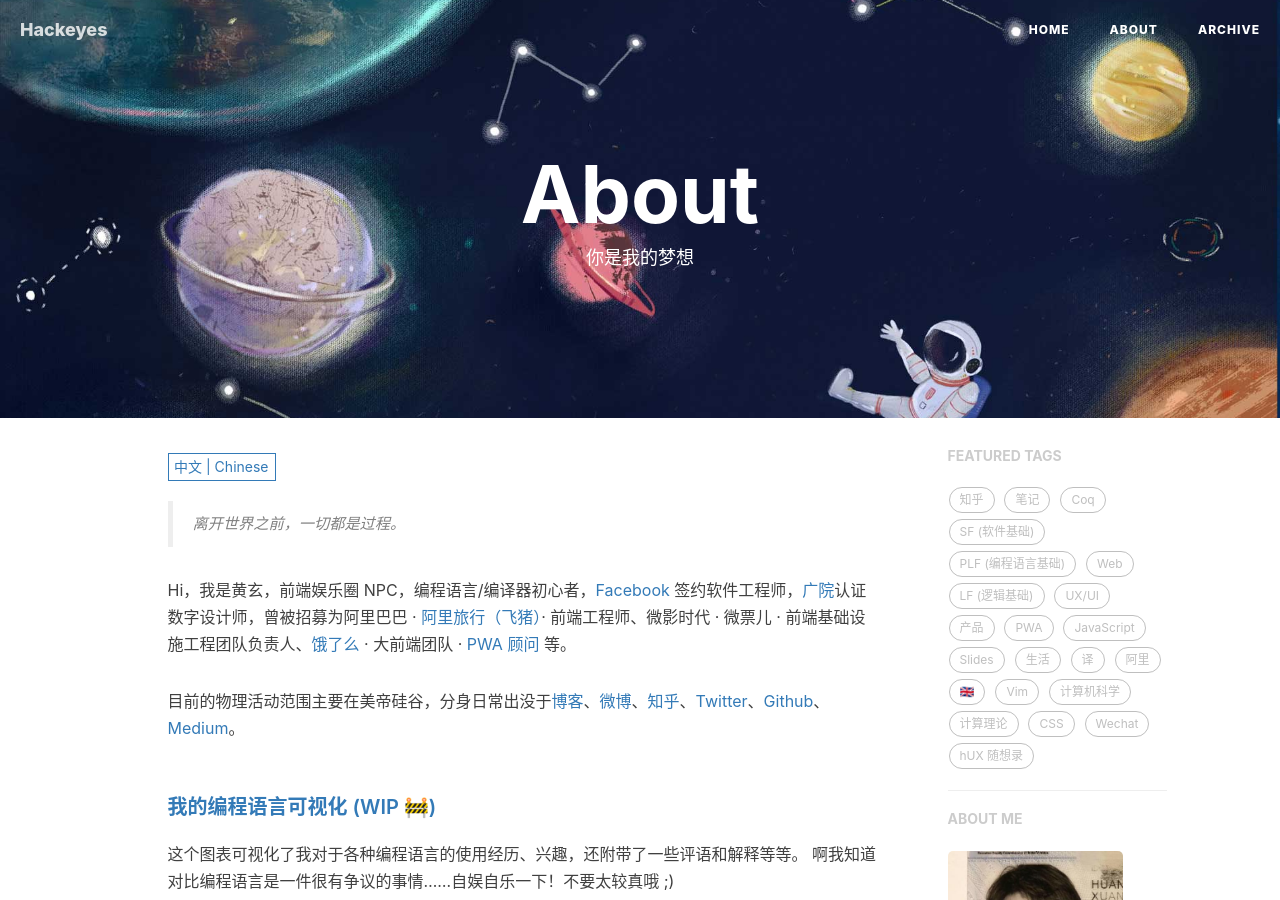
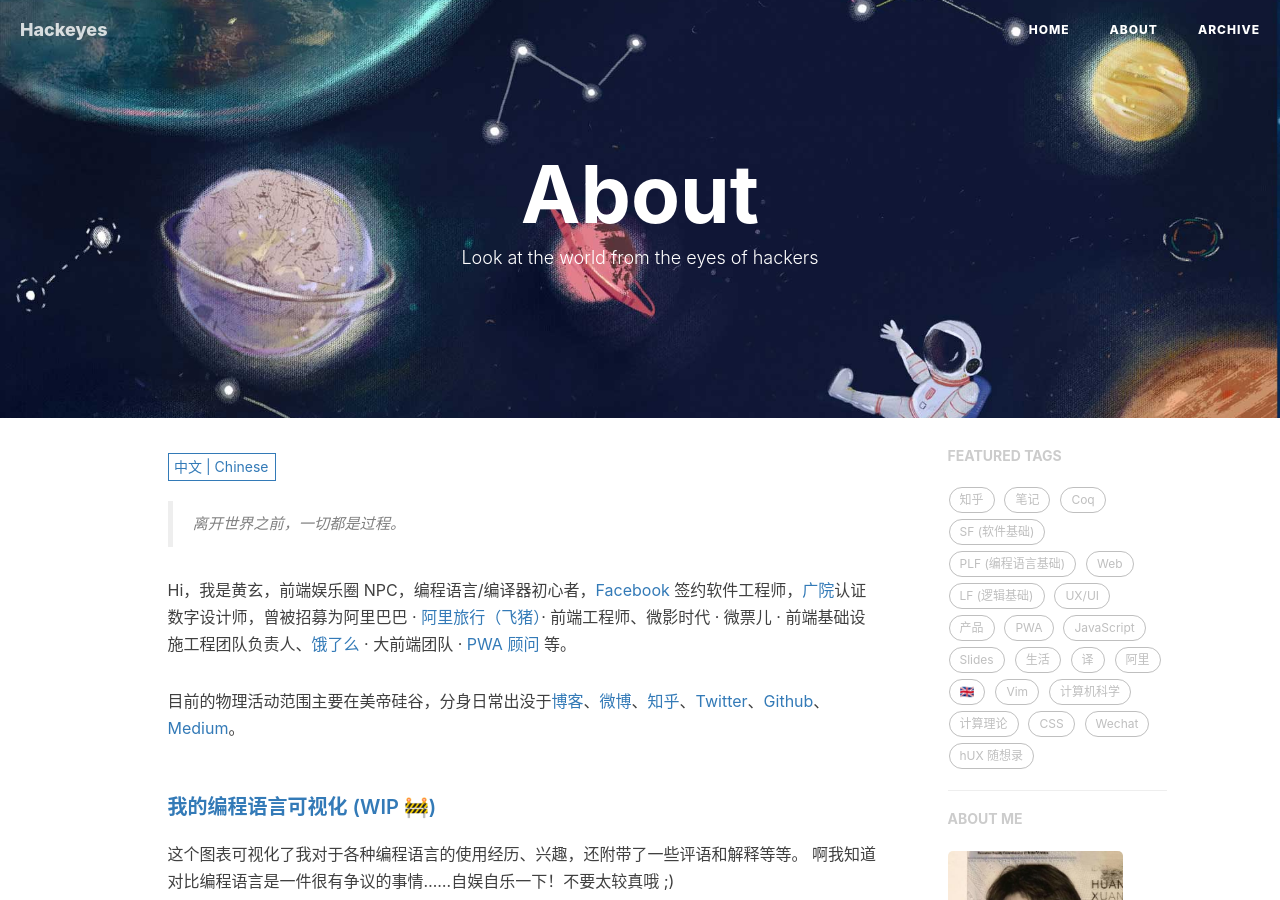
Before and after one commit to hackeyes/hackeyes.github.io, a Jekyll site: the page built from about.html, in a window 1280 px wide and 900 px high. Built offline with Jekyll 4.4.1, drawn with Linux system fonts in a browser that asks for light colours; nearby versions of some CDN libraries; comment, search, counter and statistics services are not loaded.

Commit message:
Update about.html

```diff
--- a/about.html
+++ b/about.html
@@ -1,7 +1,7 @@
 ---
 layout: page
 title: "About"
-description: "你是我的梦想"
+description: "Look at the world from the eyes of hackers"
 header-img: "img/about-bg.jpg"
 multilingual: true
 ---
```
